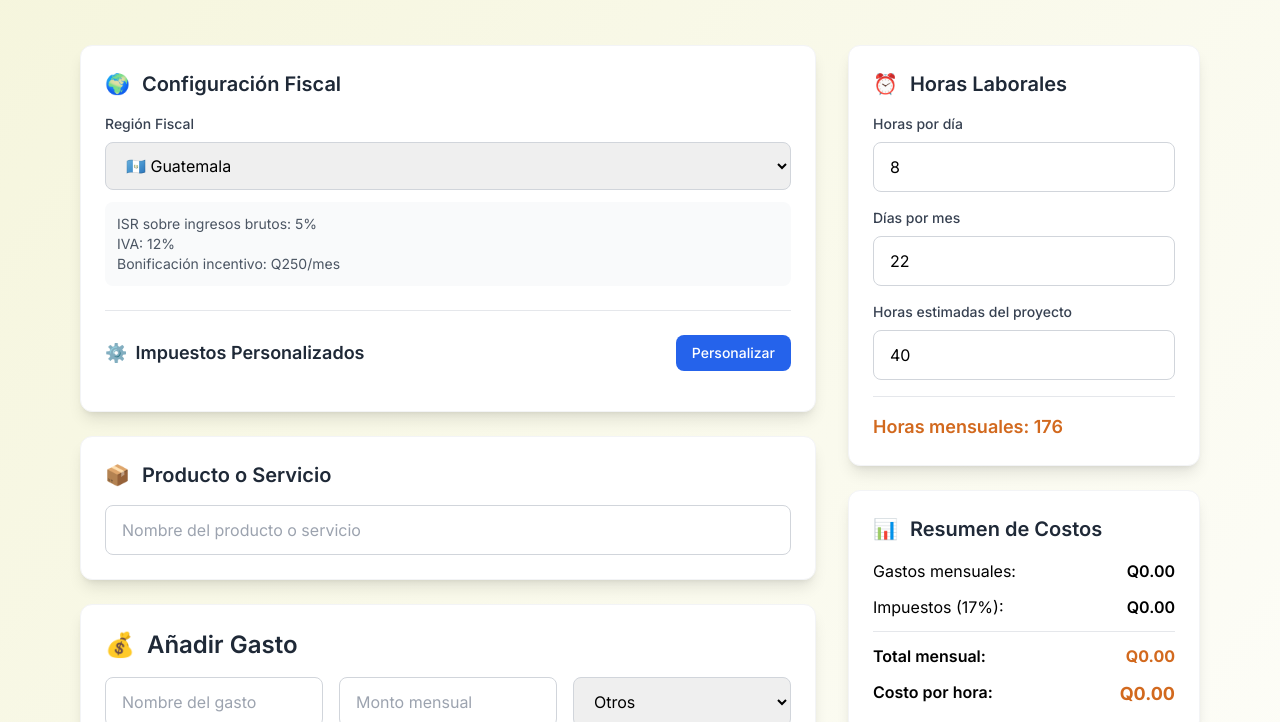
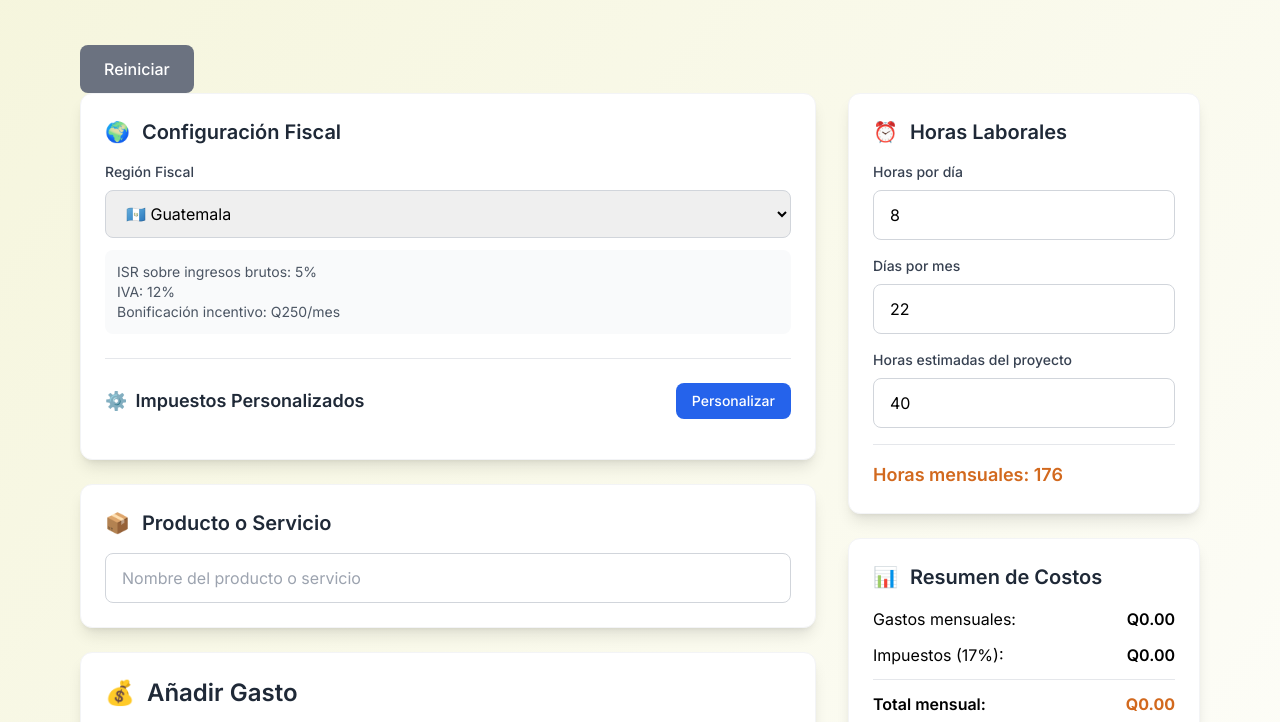
Before and after one commit to liskaqp-lab/Calculo_de_costos, a plain HTML site: page index.html in a window 1280 px wide. Shown: the part 119-841 px from the top of the page. Drawn offline with nearby package versions, Linux system fonts and the light colour scheme.

Commit message:
Update index.html

```diff
--- a/index.html
+++ b/index.html
@@ -76,7 +76,10 @@
             <h1 class="text-4xl font-bold text-gray-800 mb-4">Calculadora de precios</h1>
             <p class="text-lg text-gray-600">Para calcular precios de emprendedores o pequeñas empresas guatemaltecas en Guatemala, Estados Unidos y Europa</p>
         </div>
-
+<button onclick="resetPage()"
+        class="no-print bg-gray-500 text-white px-6 py-3 rounded-lg hover:bg-gray-600 transition-colors font-medium">
+    Reiniciar
+</button>
         <div class="grid lg:grid-cols-3 gap-8">
             <!-- Left Column: Expense Categories -->
             <div class="lg:col-span-2 space-y-6">
```
